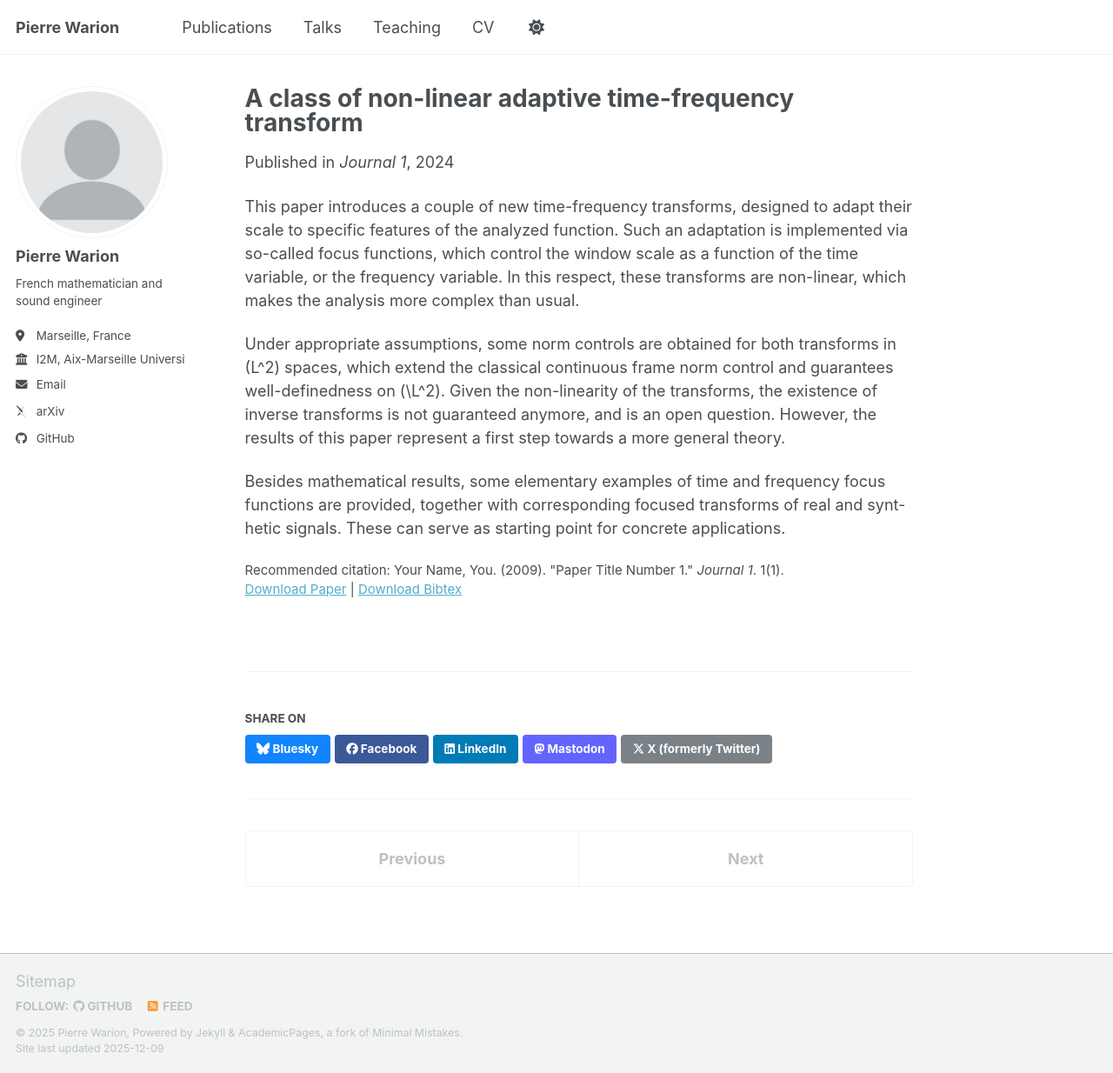
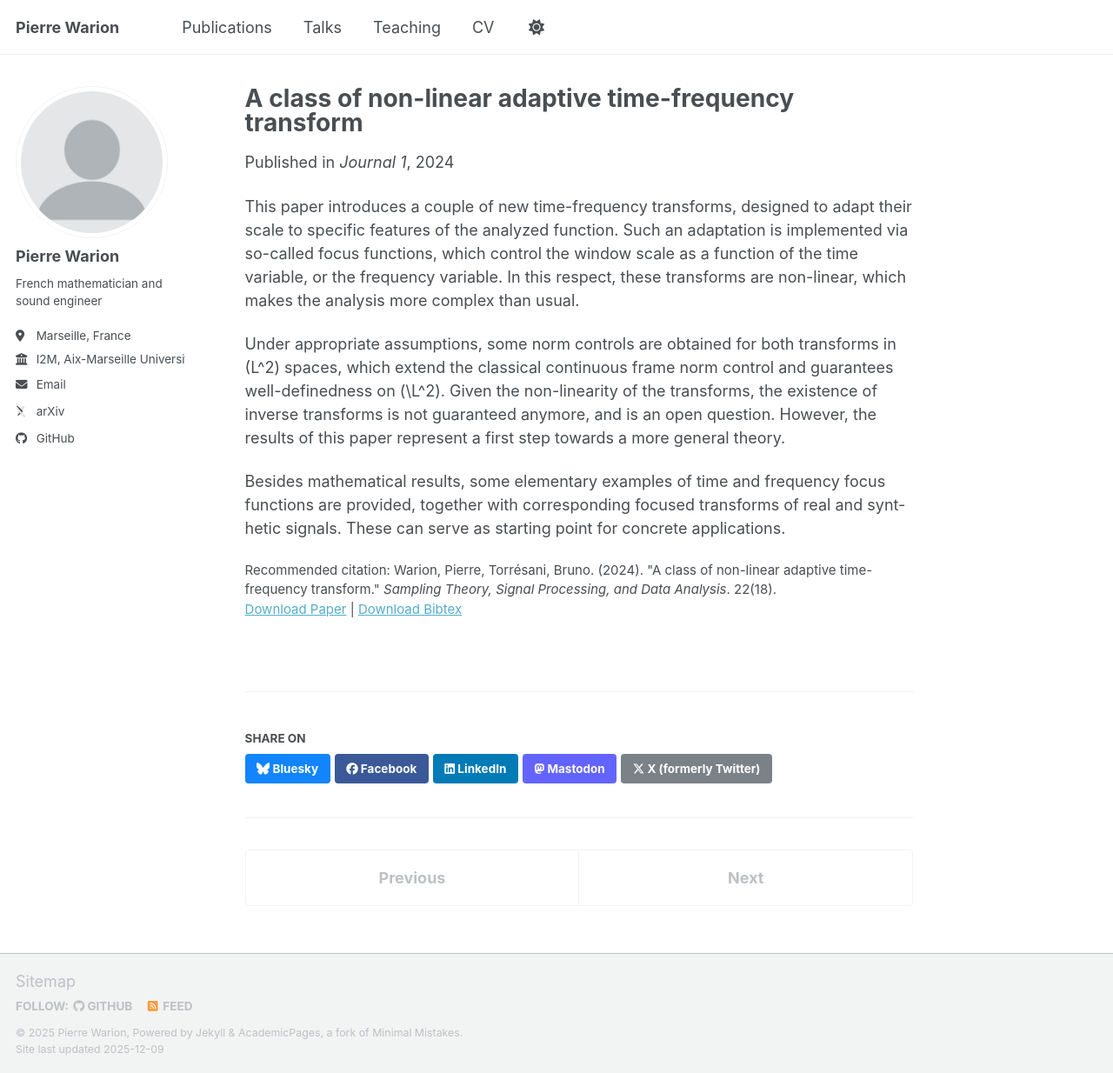
Before and after one commit to pierre-war/pierre-warion.github.io, a Jekyll site: the page built from _publications/2024-07-31-a_class.md, in a window 1280 px wide and 1234 px high. Shown: the whole window at 87% size. Built offline with Jekyll 4.4.1, drawn with Linux system fonts in a browser that asks for light colours; some web fonts are replaced; a script bundle is joined from its source files by our own code; library files that are not in the unit come from our copies.

Commit message:
publication

```diff
--- a/_publications/2024-07-31-a_class.md
+++ b/_publications/2024-07-31-a_class.md
@@ -9,7 +9,7 @@ venue: 'Journal 1'
 #slidesurl: 'https://academicpages.github.io/files/slides1.pdf'
 paperurl: 'https://academicpages.github.io/files/paper1.pdf'
 bibtexurl: 'https://academicpages.github.io/files/bibtex1.bib'
-citation: 'Your Name, You. (2009). &quot;Paper Title Number 1.&quot; <i>Journal 1</i>. 1(1).'
+citation: 'Warion, Pierre, Torrésani, Bruno. (2024). &quot;A class of non-linear adaptive time-frequency transform.&quot; <i>  Sampling Theory, Signal Processing, and Data Analysis</i>. 22(18).'
 ---
 This paper introduces a couple of new time-frequency transforms, designed to adapt their scale to specific features of the analyzed function. Such an adaptation is implemented via so-called focus functions, which control the window scale as a function of the time variable, or the frequency variable. In this respect, these transforms are non-linear, which makes the analysis more complex than usual.
 
```
